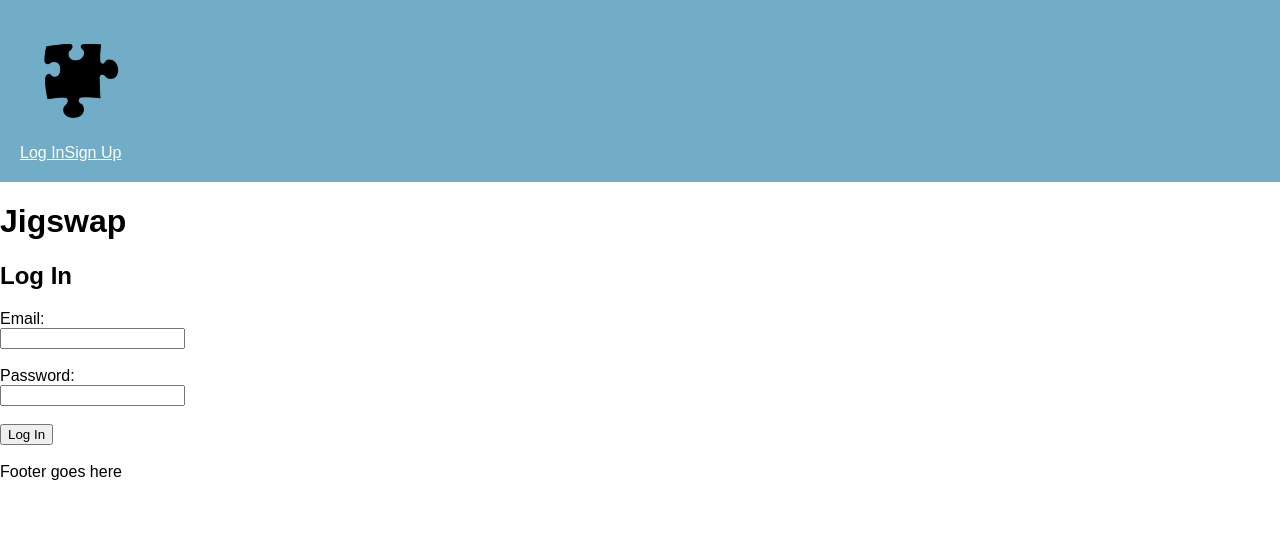
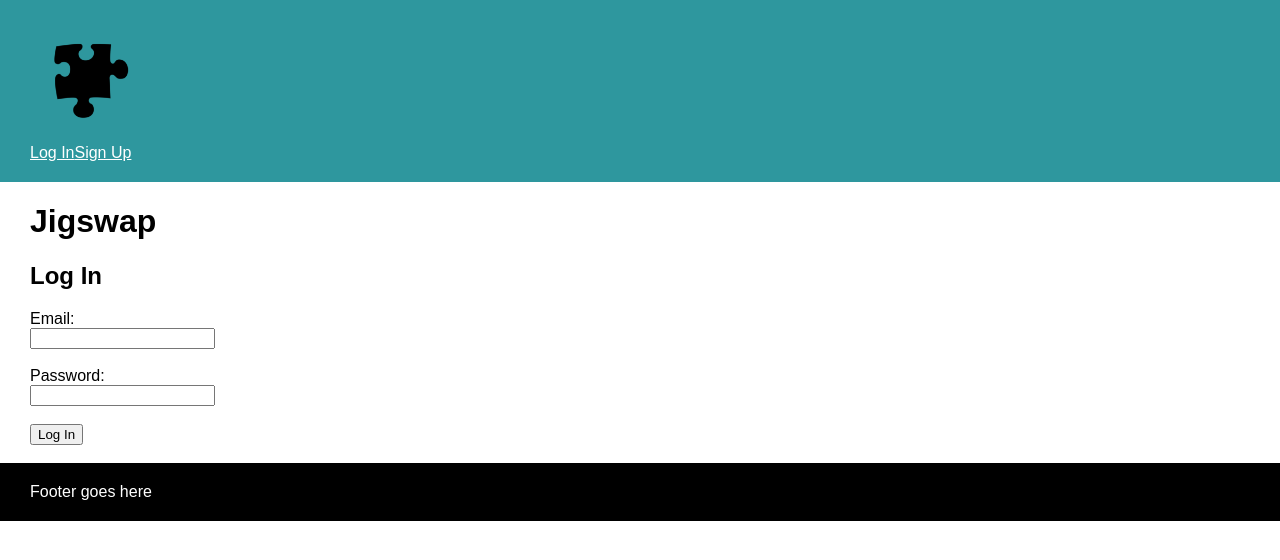
Before and after one commit to marielfrank/jigswap, a React (Create React App) app in the folder client/: page /login in a window 1280 px wide. Shown: the top 560 px of the page. Built offline with nearby package versions, Linux system fonts and the light colour scheme.

Commit message:
Add style, fix nav with 2 navs, remove home redirect

```diff
--- a/client/src/App.css
+++ b/client/src/App.css
@@ -19,12 +19,28 @@
 }
 
 nav {
-  padding: 20px;
-  background: #71adc7;
+  background: rgb(46, 151, 158);
 }
 
-nav a {
+nav, footer {
+  padding: 20px 30px;
   color: #fff;
+}
+
+nav a, footer a {
+  color: #fff;
+}
+
+footer {
+  background: #000;
+}
+
+.App-header {
+  padding: 0 30px;
+}
+
+#main-div {
+  padding: 0 30px;
 }
 
 .puzzle-list-item {
--- a/client/src/actions/authActions.js
+++ b/client/src/actions/authActions.js
@@ -26,7 +26,6 @@ const authFailure = (errors) => {
 export const signup = (user) => {
     const newUser = user
     return dispatch => {
-        // dispatch(authRequest())
 
         return fetch(`${API_URL}/users`, {
             method: 'post',
@@ -95,10 +94,8 @@ const getUser = (credentials) => {
 }
 
 export const logout = () => {
-    console.log("logging out!")
     return dispatch => {
-        console.log("inside dispatch function!")
-        localStorage.removeItem('token')
-        return dispatch({type: 'LOGOUT'})
+        localStorage.clear();
+        return dispatch({type: 'LOGOUT'});
     }
 }
--- a/client/src/components/Navigation.js
+++ b/client/src/components/Navigation.js
@@ -5,48 +5,44 @@ import logo from '../logo.png';
 import { logout } from '../actions/authActions';
 
 class Navigation extends Component {
-    constructor(props) {
-        super(props);
-        this.state = {
-            redirect: false
+
+    handleLogout = (e) => {
+        e.preventDefault();
+        this.props.logout();
     }
-    }
-    handleLogout = () => {
-        this.props.logout();
-        // this.setState({
-        //     redirect: true
-        // })
-    }
+
     render () {
-        const navButtons = (
-            localStorage.token ? (
-                <div>
-                    <Link to="/account">Account</Link>
-                    <Link to="/puzzles/new">Add Puzzle</Link>
-                    <button onClick={this.handleLogout} >Log Out</button>
-                </div>
-            ) : (
-                <div>
-                    <Link to='/login' >Log In</Link>
-                    <Link to='/signup' >Sign Up</Link>
+        const logoLink = (
+            <div id="logo">
+                <img src={logo} className="App-logo" alt="logo" />
             </div>
             )
-        );
 
-        // if (!!this.state.redirect) {
-        //     return <Redirect to='/login' />
-        // } else {
-            return (
+        const loggedInNav = (
             <nav>
-                    <Link to="/">
+                <Link to="/puzzles">
                     <div id="logo">
                         <img src={logo} className="App-logo" alt="logo" />
                     </div>
                 </Link>
-                    {navButtons}
+                <Link to="/account">Account</Link>
+                <Link to="/puzzles/new">Add Puzzle</Link>
+                <button onClick={(e) => this.handleLogout(e)} >Log Out</button>
+            </nav>
+        );
+
+        const welcomeNav = (
+            <nav>
+                <Link to="/">
+                    {logoLink}
+                </Link>
+                <Link to="/login" >Log In</Link>
+                <Link to="/signup" >Sign Up</Link>
             </nav>
         )
-        // }
+        return (
+            <div>{this.props.isAuthenticated ? loggedInNav : welcomeNav}</div>
+        )
     }
 }
 
--- a/client/src/containers/App.js
+++ b/client/src/containers/App.js
@@ -1,5 +1,6 @@
 import React, { Component } from 'react';
 import { BrowserRouter as Router, Route } from 'react-router-dom';
+import { connect } from 'react-redux'
 import Navigation from '../components/Navigation';
 import Home from './Home';
 import Signup from './Signup';
@@ -13,14 +14,15 @@ import '../App.css';
 class App extends Component {
 
   render() {
+    const {isAuthenticated} = this.props
     return (
       <Router>
         <div className="App">
-          <Navigation/>
+          <Navigation isAuthenticated={isAuthenticated} />
           <header className="App-header">
             <h1>Jigswap</h1>
           </header>
-
+          <div id="main-div">
             <Route exact path="/" component={Home} />
             <Route path="/signup" component={Signup} />
             <Route path="/login" component={Login} />
@@ -28,6 +30,7 @@ class App extends Component {
             <Route exact path="/puzzles/new" component={PuzzleForm} />
             <Route path="/puzzles" component={Puzzles} />
           <br />
+          </div>
 
           <Footer/>
         </div>
@@ -36,4 +39,10 @@ class App extends Component {
   }
 }
 
-export default App;
+const mapStateToProps = (state) => {
+  return {
+      isAuthenticated: state.auth.isAuthenticated
+  }
+}
+
+export default App = connect(mapStateToProps, {})(App);
--- a/client/src/containers/Home.js
+++ b/client/src/containers/Home.js
@@ -1,13 +1,13 @@
 import React from 'react';
-import { Redirect } from 'react-router-dom';
+import { Link} from 'react-router-dom';
 
 const Home = ({match}) => {
 
-    const welcomeMessage = <h2>Please sign up or log in to start swapping puzzles!</h2>
+    const welcomeMessage = <h2>Please <Link to="/signup" >sign up</Link> or <Link to="/login" >log in</Link> to start swapping puzzles!</h2>
 
     return (
         <div id="home">
-            { !!localStorage.token ? <Redirect to="/puzzles" /> : welcomeMessage }
+            { welcomeMessage }
         </div>
     );
 }
--- a/client/src/index.css
+++ b/client/src/index.css
@@ -1,5 +1,5 @@
 body {
-  margin: 0;
+  margin: 0 auto;
   padding: 0;
   font-family: sans-serif;
 }
```
Also changed, not shown: 1 other file (tests, documents, lock files or other folders). Lines whose indentation alone changed are shown as unchanged.
